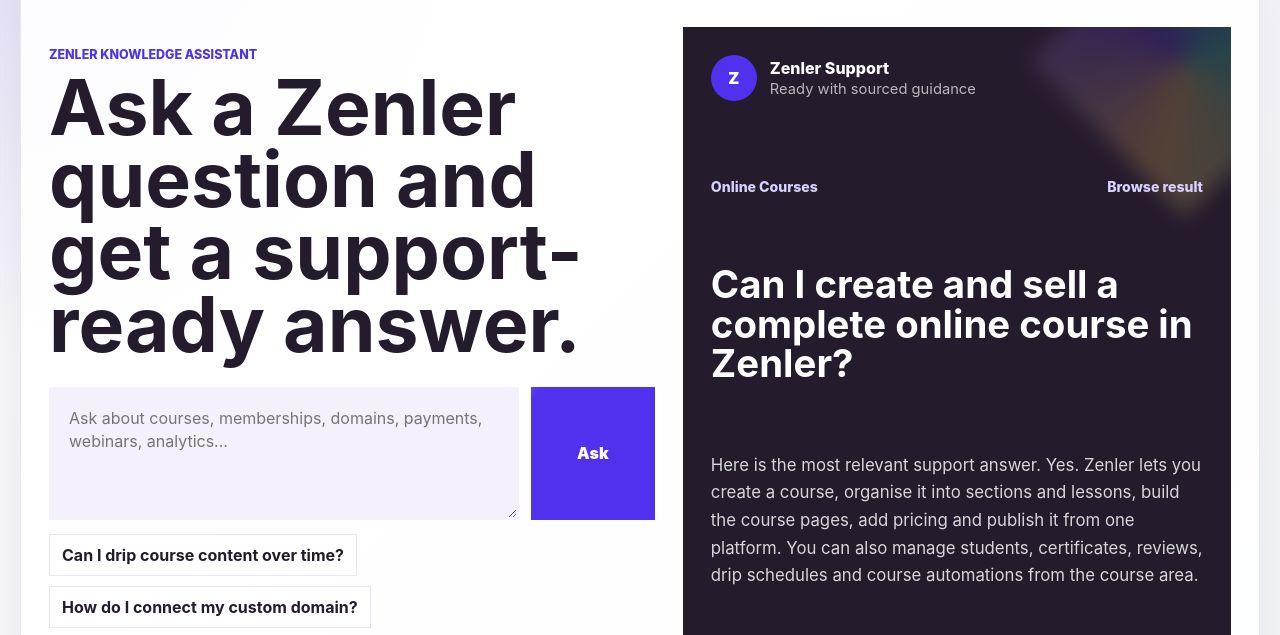
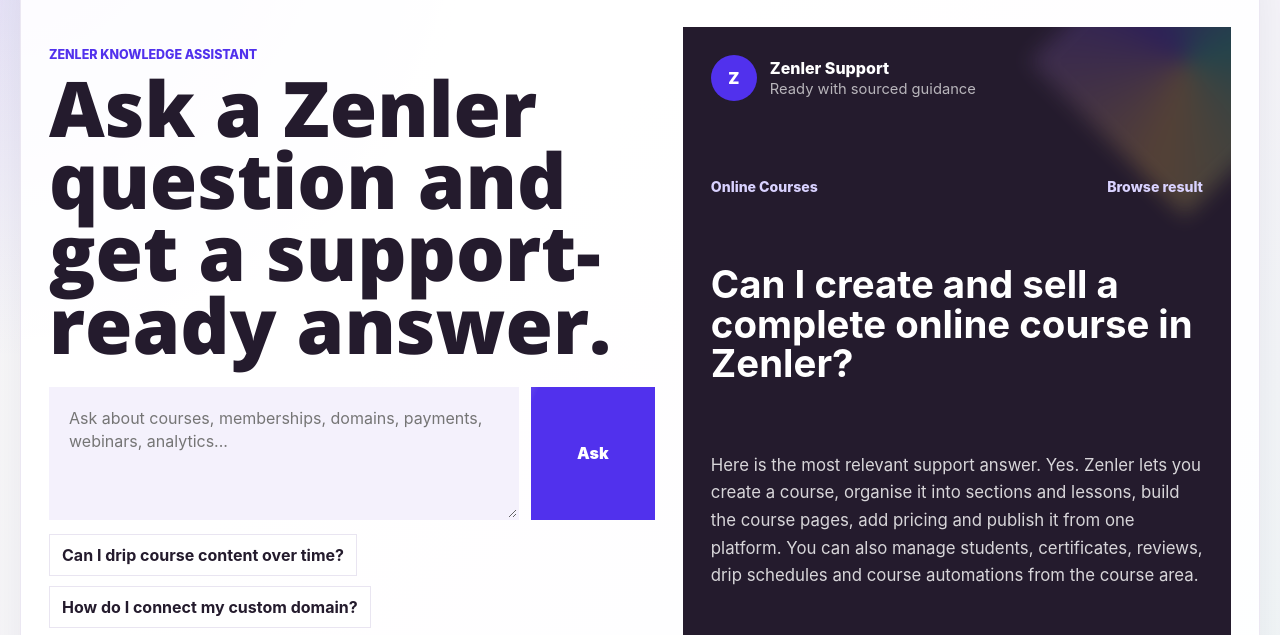
Before and after one commit to reactcreator/zenler, a website built with Vite: page index.html in a window 1280 px wide. Shown: the part 120-755 px from the top of the page. Built offline with nearby package versions, Linux system fonts and the light colour scheme.

Commit message:
Use Open Sans Extra Bold for main title

```diff
--- a/src/styles.css
+++ b/src/styles.css
@@ -1,3 +1,5 @@
+@import url("https://fonts.googleapis.com/css2?family=Open+Sans:wght@800&display=swap");
+
 :root {
   color-scheme: light;
   --ink: #241b2d;
@@ -129,6 +131,8 @@
 h1 {
   max-width: 820px;
   margin: 0 0 26px;
+  font-family: "Open Sans", Inter, ui-sans-serif, system-ui, sans-serif;
+  font-weight: 800;
   font-size: clamp(2.5rem, 6vw, 5.8rem);
   line-height: 0.94;
   letter-spacing: 0;
```
